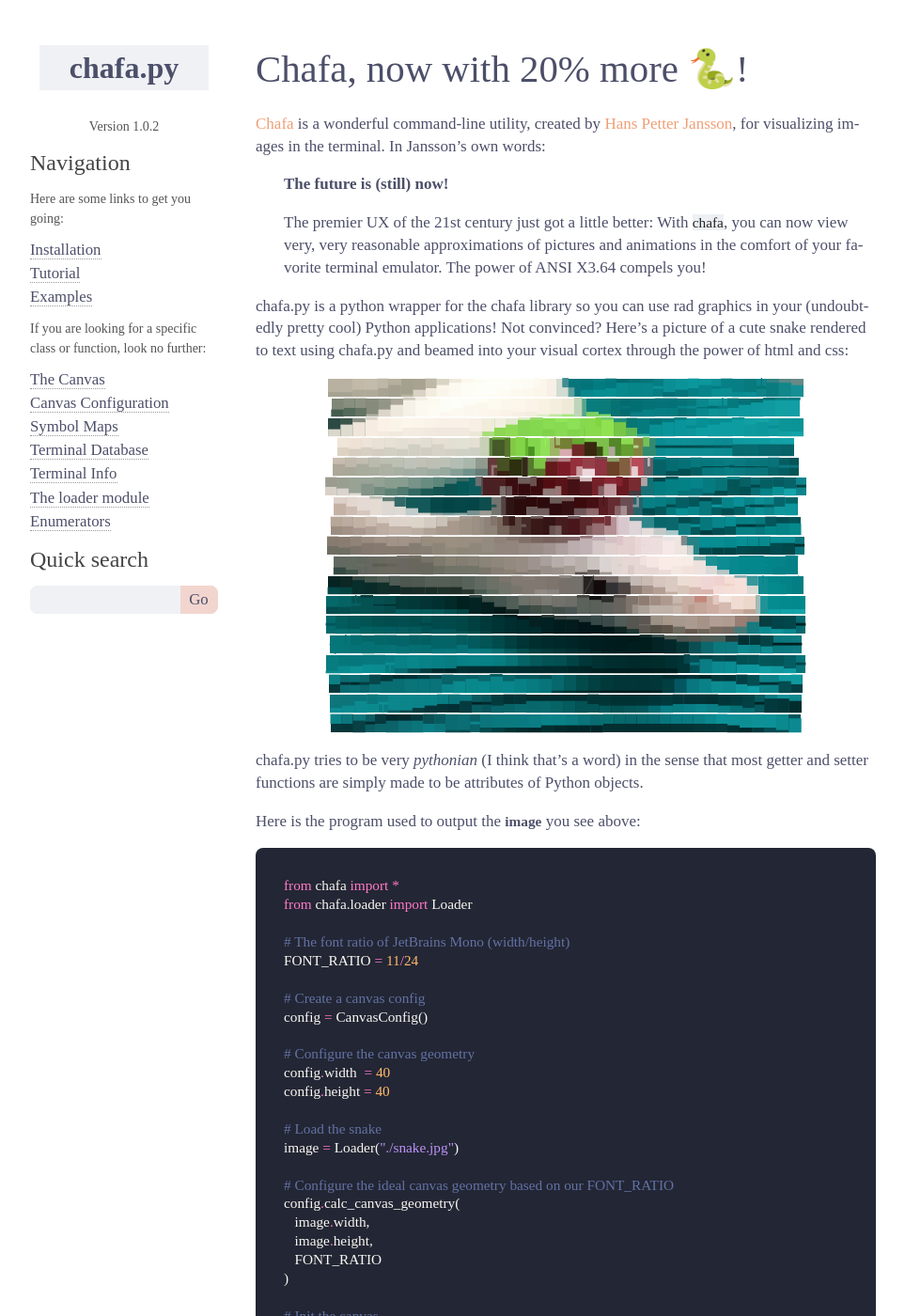
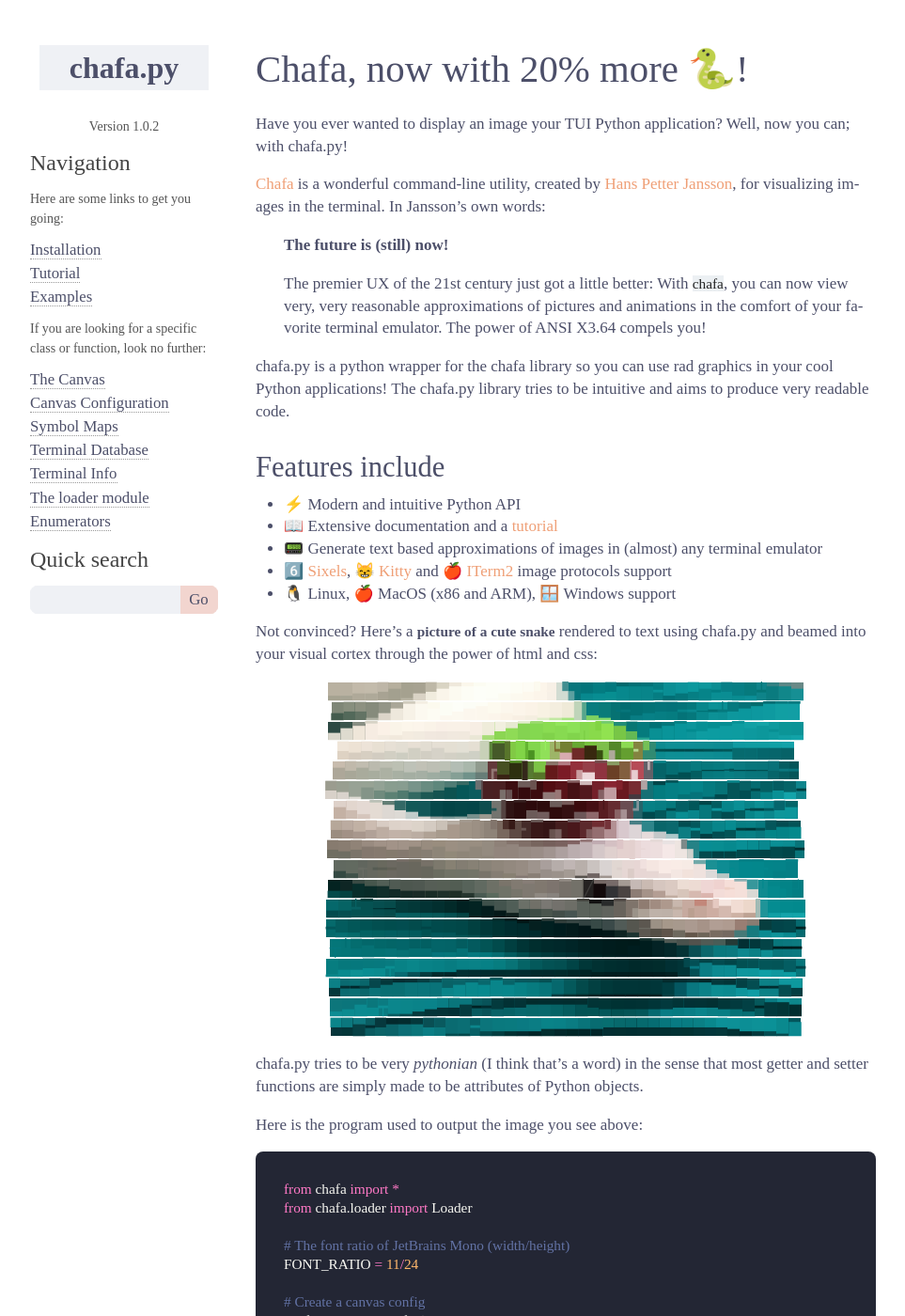
Before and after one commit to GuardKenzie/chafa.py, a Sphinx documentation site: the page built from docs/index.rst, in a window 1280 px wide and 1400 px high. Shown: the whole window at 94% size, without its empty margins (148-1111 px from the left). Built offline with Sphinx 7.4.7, drawn with Linux system fonts in a browser that asks for light colours; some web fonts are replaced.

Commit message:
Docs: Updated index

```diff
--- a/docs/index.rst
+++ b/docs/index.rst
@@ -9,6 +9,7 @@
 Index
 =====
 
+Have you ever wanted to display an image your TUI Python application? Well, now you can; with chafa.py!
 
 `Chafa <https://hpjansson.org/chafa/>`_ is a wonderful command-line utility, created by `Hans Petter Jansson`_, for visualizing images in the terminal. In Jansson's own words:
 
@@ -16,7 +17,19 @@
 
    The premier UX of the 21st century just got a little better: With ``chafa``, you can now view very, very reasonable approximations of pictures and animations in the comfort of your favorite terminal emulator. The power of ANSI X3.64 compels you!
 
-chafa.py is a python wrapper for the chafa library so you can use rad graphics in your (undoubtedly pretty cool) Python applications! Not convinced? Here's a picture of a cute snake rendered to text using chafa.py and beamed into your visual cortex through the power of html and css:
+chafa.py is a python wrapper for the chafa library so you can use rad graphics in your cool Python applications! The chafa.py library tries to be intuitive and aims to produce very readable code.
+
+Features include
+----------------
+
+- ⚡ Modern and intuitive Python API
+- 📖 Extensive documentation and a `tutorial <https://chafapy.mage.black/usage/tutorial.html>`_
+- 📟 Generate text based approximations of images in (almost) any terminal emulator
+- `6️⃣ Sixels <https://www.arewesixelyet.com/>`_, `😸 Kitty <https://sw.kovidgoyal.net/kitty/graphics-protocol/>`_ and `🍎 ITerm2 <https://iterm2.com/documentation-images.html>`_ image protocols support
+- 🐧 Linux, 🍎 MacOS (x86 and ARM), 🪟 Windows support
+
+
+Not convinced? Here's a :download:`picture of a cute snake <usage/snake.jpg>` rendered to text using chafa.py and beamed into your visual cortex through the power of html and css:
 
 .. raw:: html
    :file: _chafa_img/snake.html
@@ -24,7 +37,7 @@
 
 chafa.py tries to be very *pythonian* (I think that's a word) in the sense that most getter and setter functions are simply made to be attributes of Python objects.
 
-Here is the program used to output the :download:`image <usage/snake.jpg>` you see above::
+Here is the program used to output the image you see above::
 
    from chafa import *
    from chafa.loader import Loader
```
